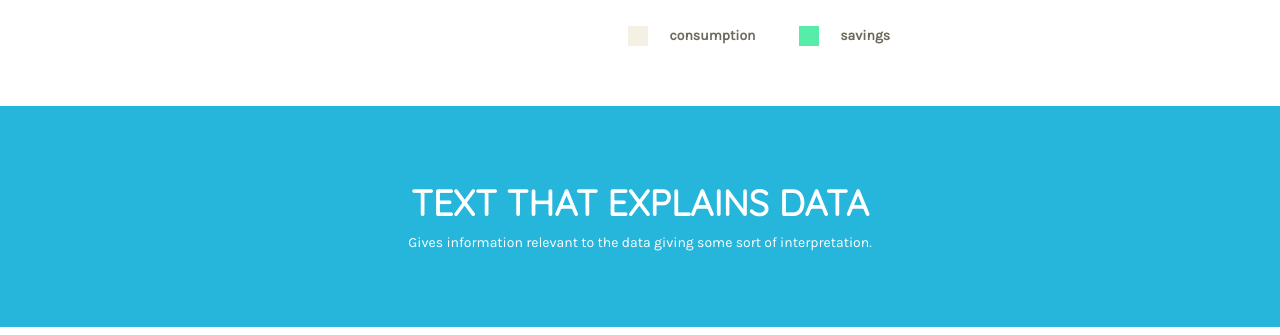
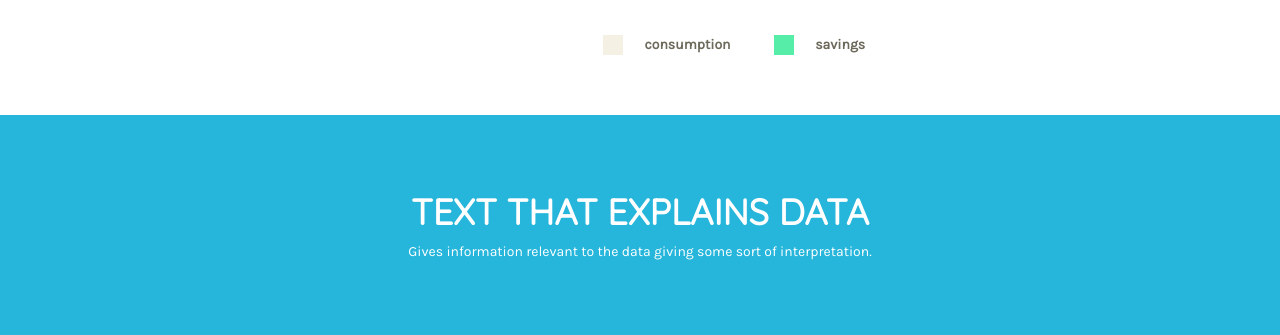
Before and after one commit to katebennu/elwedo-solar, a Django app: template infographics/templates/infographics/index.html in a window 1280 px wide. Shown: the part 728-1063 px from the top of the page. Run offline with Django 3.2, Linux system fonts and the light colour scheme; the template is opened without the code that fills it, so the values that code supplies are empty; some libraries are stand-ins or nearby versions.

Commit message:
legend width

```diff
--- a/infographics/static/infographics/style.css
+++ b/infographics/static/infographics/style.css
@@ -395,7 +395,13 @@ h1 {
 }
 
 #timeline-legend {
+    width: 700px;
     display: block;
+    padding-top: 15px;
+}
+
+#timeline-legend .legend-element{
+   vertical-align: middle;
 }
 
 .axisX .domain {
--- a/infographics/static/infographics/timeline.js
+++ b/infographics/static/infographics/timeline.js
@@ -217,7 +217,7 @@ function stackedChart(fullData, buildingOn, svg, width, height, maxY, x, y) {
     svg.selectAll("rect")
         .on("mousemove", d => {
             arrow
-                .style("left", d3.event.pageX - 300 + "px")
+                .style("left", d3.event.pageX - 30 + "px")
                 .style("display", "inline-block");
             legendBox
                 .style("background-color", "#F4F1E4");
--- a/infographics/templates/infographics/graph-timeline.html
+++ b/infographics/templates/infographics/graph-timeline.html
@@ -28,8 +28,6 @@
 </div>
 
 
-
-
 <script src="{% static 'infographics/timeline.js' %}">
 
 </script>
```
Lines whose indentation alone changed are shown as unchanged.
